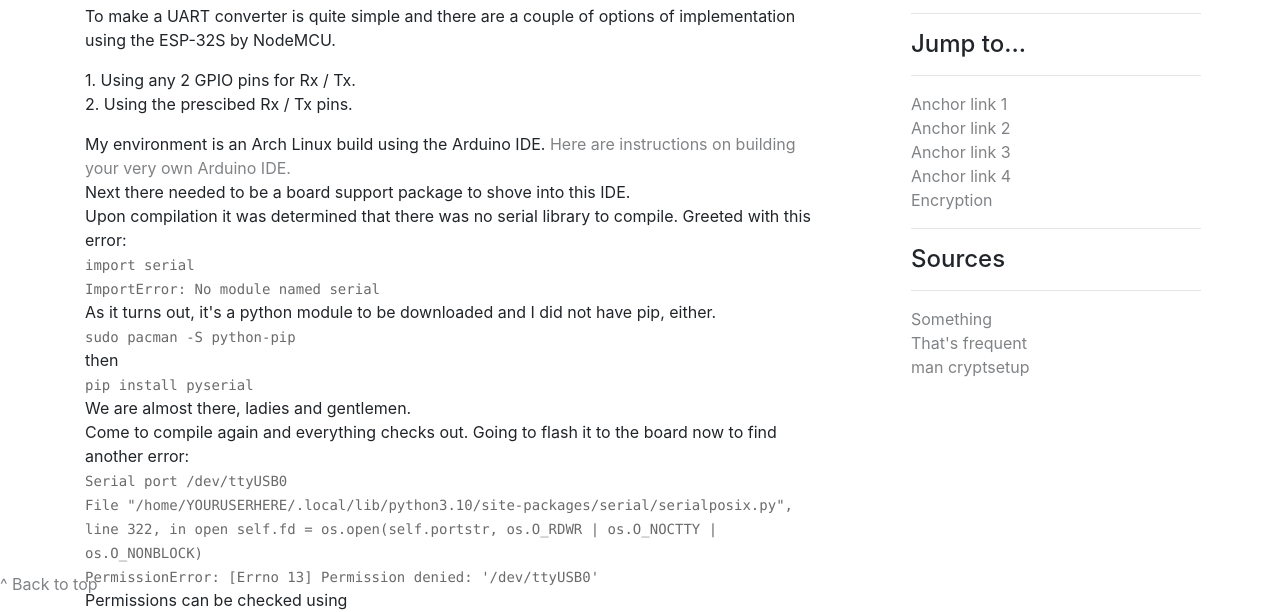
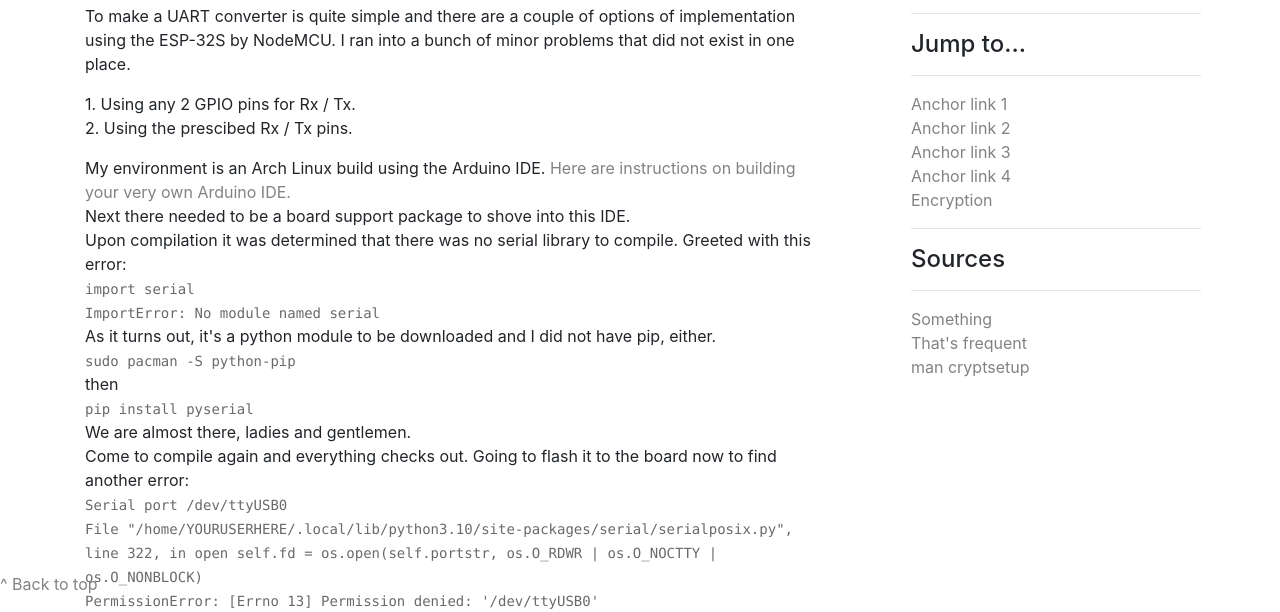
Before and after one commit to heethar/heethar.github.io, a plain HTML site: page blog.html in a window 1280 px wide. Shown: the part 188-800 px from the top of the page. Drawn offline with nearby package versions, Linux system fonts and the light colour scheme.

Commit message:
dewtdfghjk

```diff
--- a/blog.html
+++ b/blog.html
@@ -41,7 +41,7 @@
               <hr> <h2 class="blog-post-title">UART USB Serial Converter</h2>
             <p class="blog-post-meta">November 14, 2022 by <a href="#">H</a></p>
             <hr>
-            <p>To make a UART converter is quite simple and there are a couple of options of implementation using the ESP-32S by NodeMCU.  </p>
+            <p>To make a UART converter is quite simple and there are a couple of options of implementation using the ESP-32S by NodeMCU. I ran into a bunch of minor problems that did not exist in one place.  </p>
             1. Using any 2 GPIO pins for Rx / Tx.<br>
             2. Using the prescibed Rx / Tx pins.<p></p>
             <p>My environment is an Arch Linux build using the Arduino IDE. <a href="https://www.arduino.cc/en/Guide/Linux/" target="_blank">Here are instructions on building your very own Arduino IDE.</a><br>
```
